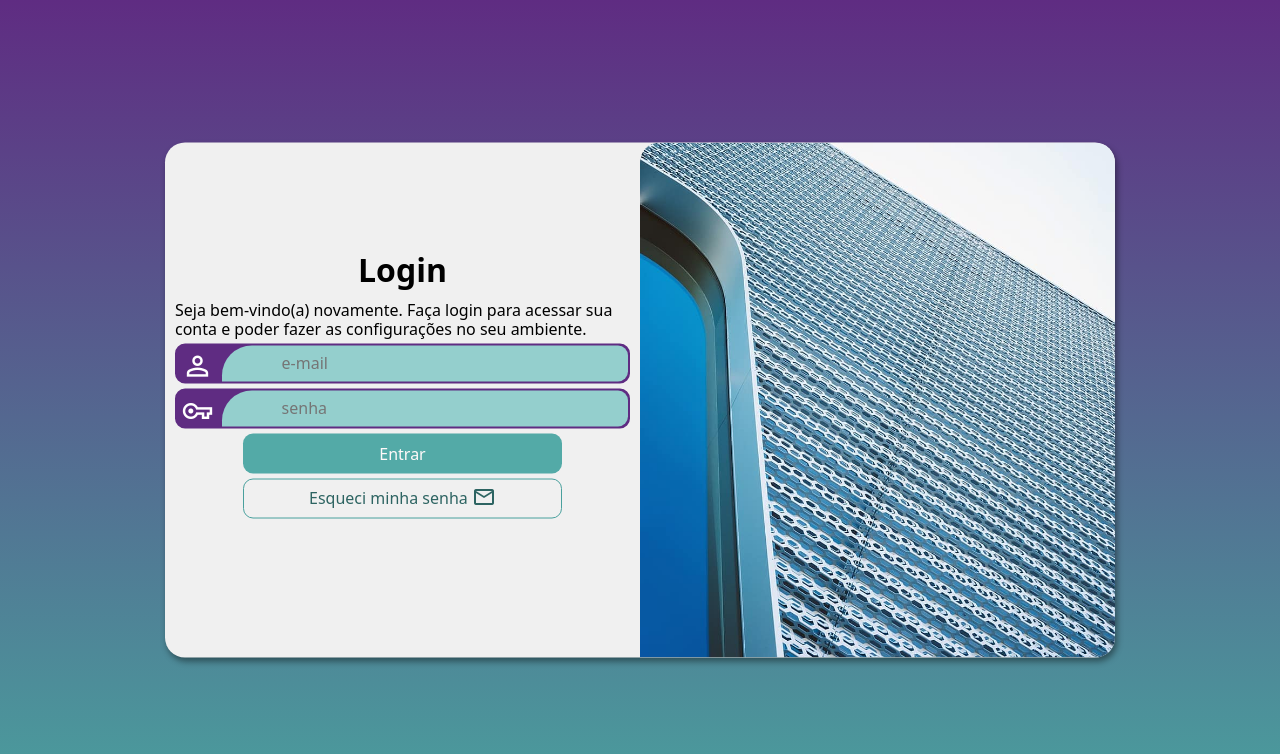
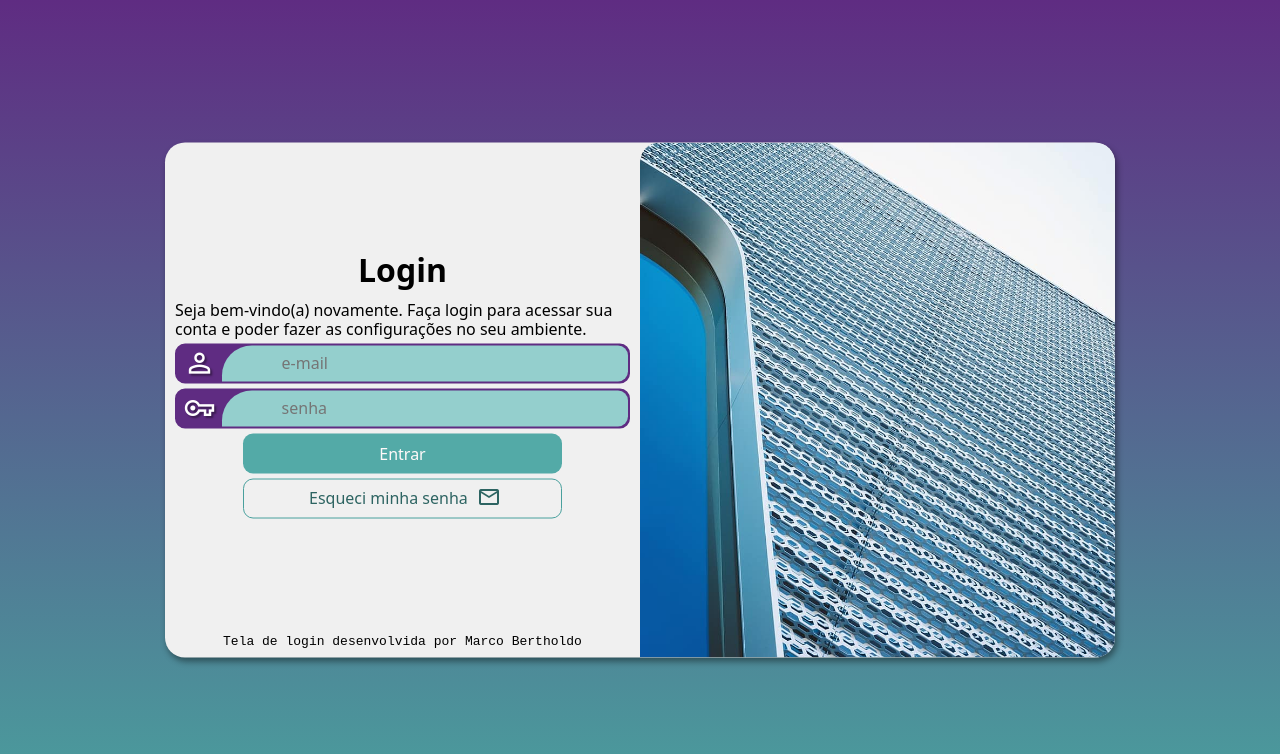
Before and after one commit to MarcoBertholdo/projeto-login, a plain HTML site: page index.html in a window 1280 px wide. Drawn offline with nearby package versions, Linux system fonts and the light colour scheme.

Commit message:
att  final

```diff
--- a/estilos/media-query.css
+++ b/estilos/media-query.css
@@ -31,6 +31,12 @@
         margin: auto;
         width: 70%;
         margin-top: 5px;
+    }
+
+    form p {
+        display: block;
+        font-family: monospace;
+        transform: translateY(105px);
     }
 }
 
@@ -69,4 +75,10 @@
         width: 70%;
         margin-top: 5px;
     }
+
+    form p {
+        display: block;
+        transform: translateY(115px);
+        font-family: monospace;
+    }
 }
--- a/estilos/style.css
+++ b/estilos/style.css
@@ -86,6 +86,8 @@ span {
     width: 40px;
     font-size: 2em;
     padding: 4px;
+    transform: translate(2px, -3px);
+    text-shadow: 2px 2px 2px rgba(0, 0, 0, 0.404);
 }
 
 form > div > input {
@@ -97,6 +99,10 @@ form > div > input {
     height: 100%;
     border-radius: 30px 10px 10px 0px;
     padding: 12px 60px 14px;
+}
+
+form > div > input:focus {
+    background-color: rgb(235, 235, 235);
 }
 
 .botao {
@@ -135,7 +141,11 @@ a:hover {
 }
 
 a > span {
-    transform: translateY(5px);
+    transform: translate(5px, 5px);
     display: block;
     color: #2D6462;
 }
+
+form p {
+    display: none;
+}
--- a/index.html
+++ b/index.html
@@ -31,6 +31,7 @@
                     </div>
                     <input class="botao" type="submit" value="Entrar">
                     <a href="#">Esqueci minha senha <span class="material-symbols-outlined">mail</span></a>
+                    <p>Tela de login desenvolvida por Marco Bertholdo</p>
                 </form>
             </div>
         </section>
```
